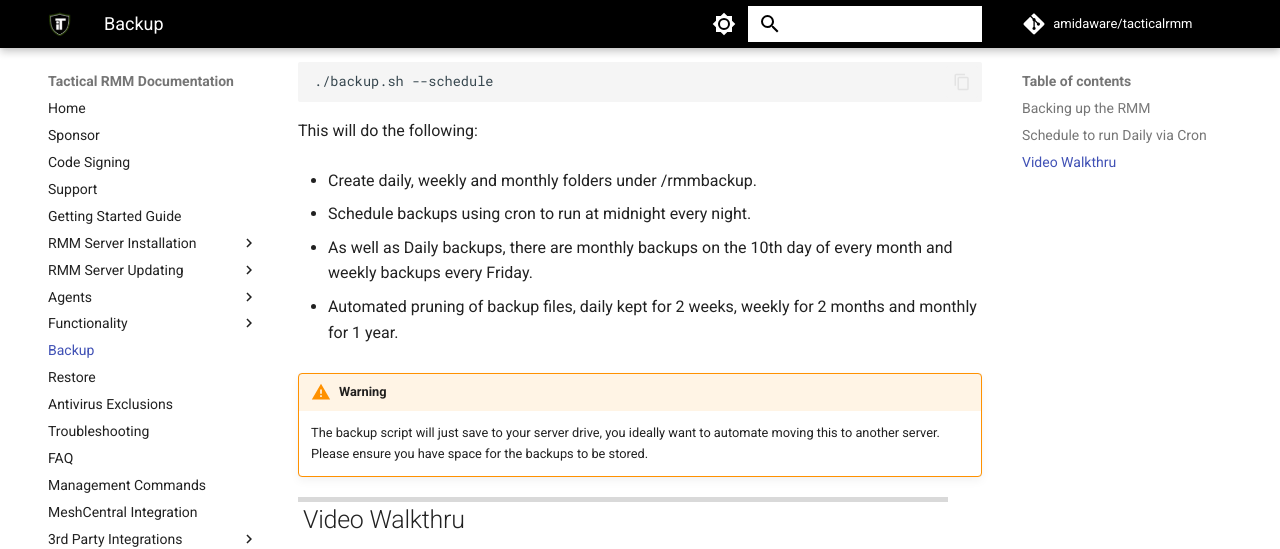
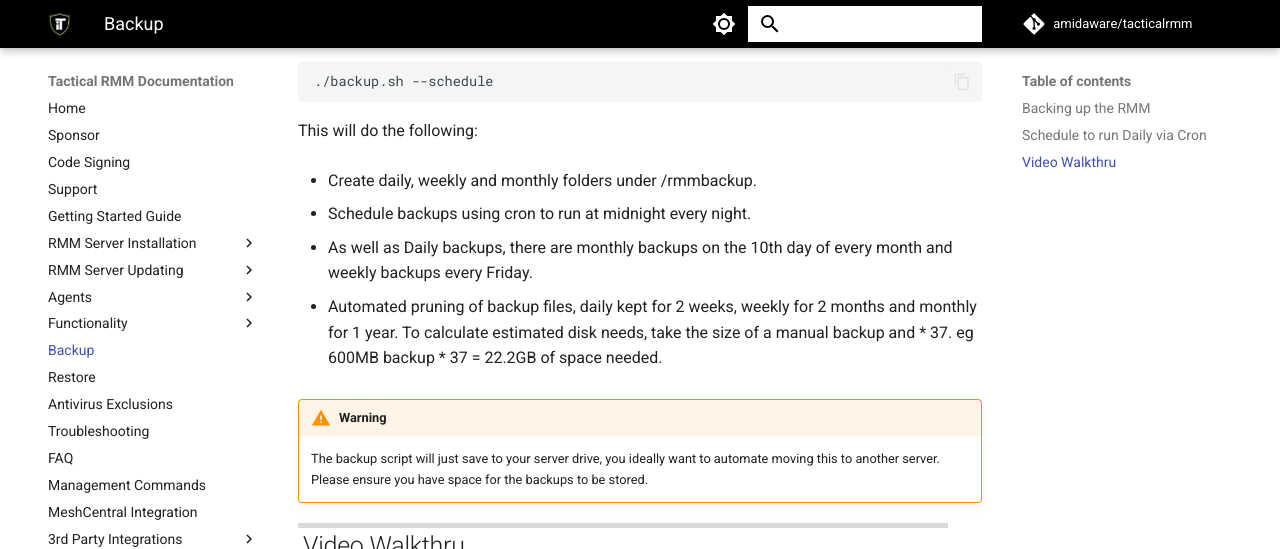
Before and after one commit to amidaware/trmm-docs, an MkDocs documentation site: the page built from docs/backup.md, in a window 1280 px wide and 900 px high, scrolled down 685 px, cut to the strip 0-549 px from the top of the window. Built offline with MkDocs 1.6.1 and Material for MkDocs 9.7.7, drawn with Linux system fonts in a browser that asks for light colours; comment, search, counter and statistics services are not loaded.

Commit message:
Enhancing scheduled backup info

```diff
--- a/docs/backup.md
+++ b/docs/backup.md
@@ -31,7 +31,7 @@
 
 * As well as Daily backups, there are monthly backups on the 10th day of every month and weekly backups every Friday.
 
-* Automated pruning of backup files, daily kept for 2 weeks, weekly for 2 months and monthly for 1 year.
+* Automated pruning of backup files, daily kept for 2 weeks, weekly for 2 months and monthly for 1 year. To calculate estimated disk needs, take the size of a manual backup and * 37. eg 600MB backup * 37 = 22.2GB of space needed.
 
 !!!warning
     The backup script will just save to your server drive, you ideally want to automate moving this to another server. Please ensure you have space for the backups to be stored.
```
